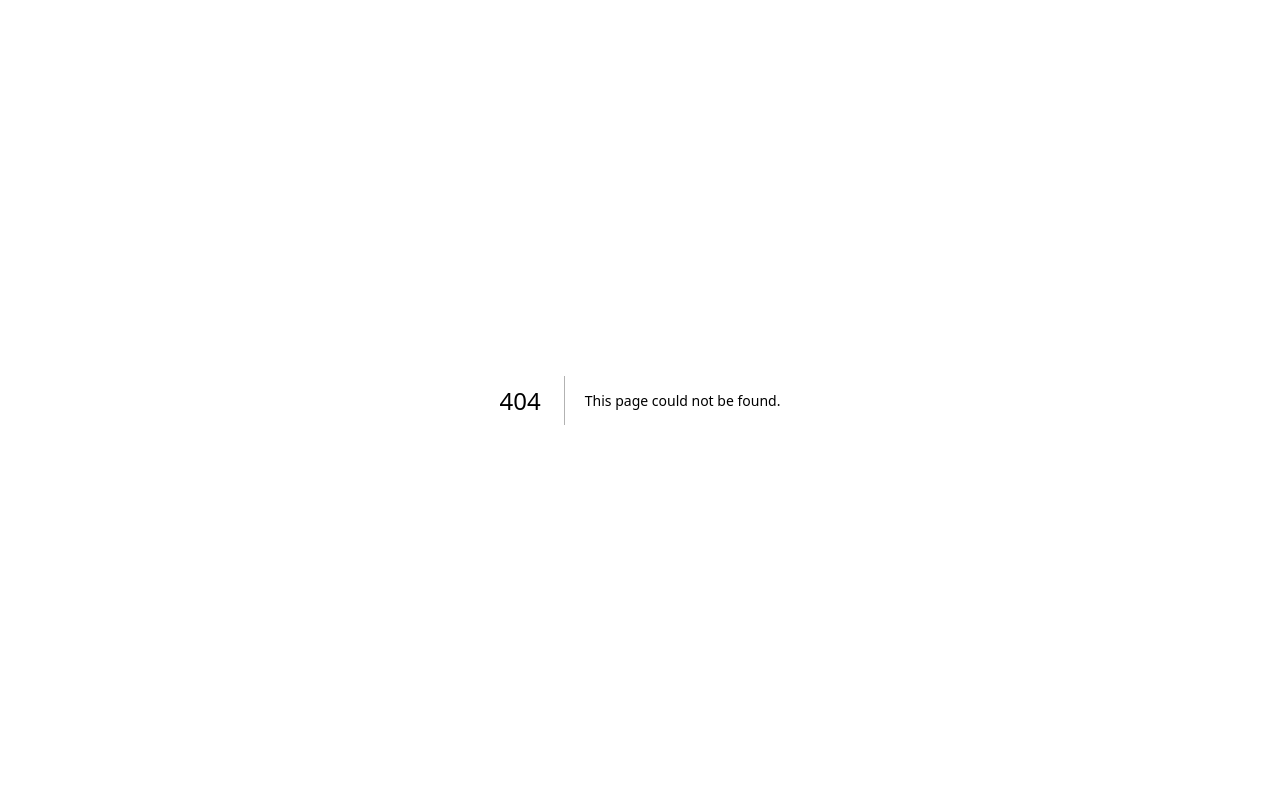
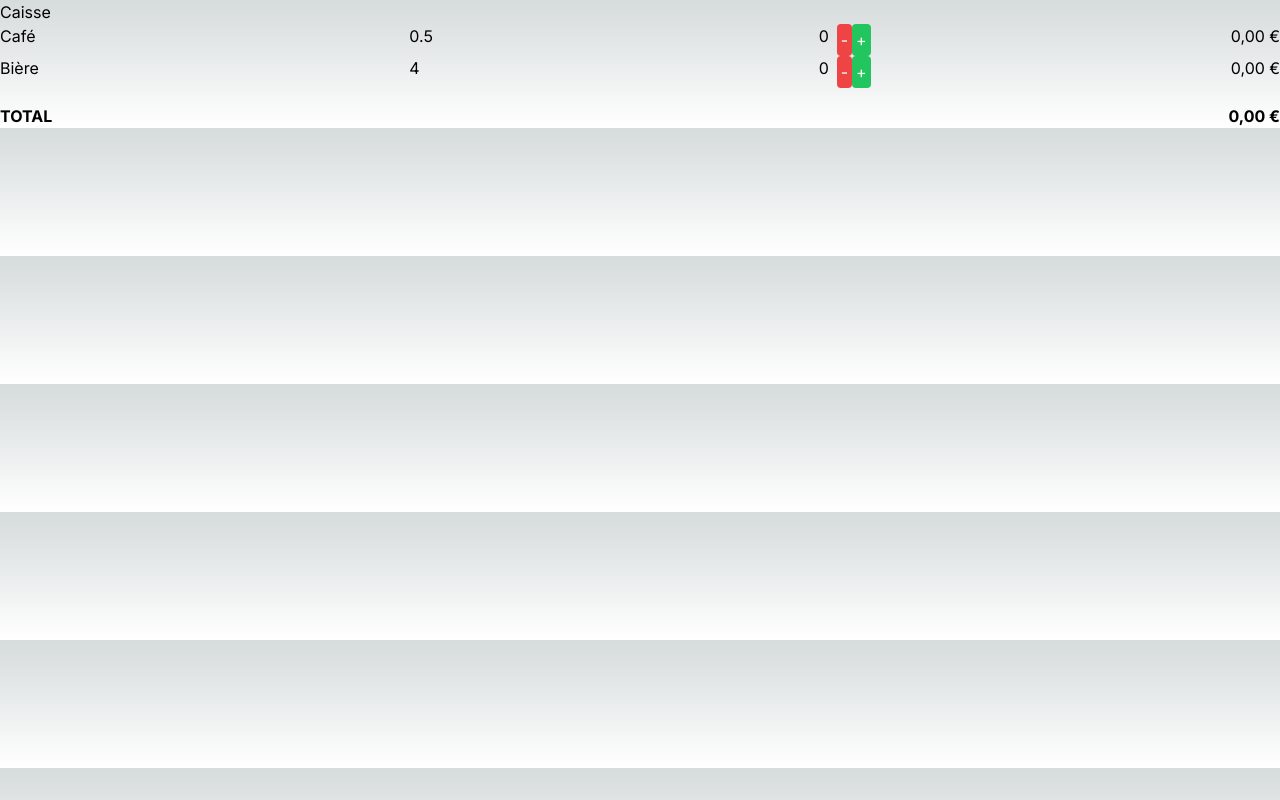
Before and after one commit to mmagn/au-rdv-nogentais, a Next.js app: page /caisse in a window 1280 px wide. Before the commit this address had no page. Built offline with nearby package versions, Linux system fonts and the light colour scheme.

Commit message:
non persisted

```diff
--- /dev/null
+++ b/app/caisse/page.tsx
@@ -0,0 +1,68 @@
+"use client"; // Add this at the top of the file
+
+import FormattedPrice from "@/components/FormattedPrice";
+import { useState } from "react";
+
+export default function Caisse() {
+  // Initialize state for items
+  const [items, setItems] = useState([
+    { name: "Café", price: 0.5, quantity: 0 },
+    { name: "Bière", price: 4, quantity: 0 },
+  ]);
+
+  // Handler to update quantity
+  const updateQuantity = (index: number, amount: number) => {
+    const newItems = [...items];
+    // Increment or decrement quantity, ensuring it's not negative
+    newItems[index].quantity = Math.max(newItems[index].quantity + amount, 0);
+    setItems(newItems);
+  };
+
+  const totalPrice = items.reduce((total, item) => {
+    return total + item.price * item.quantity;
+  }, 0);
+
+  return (
+    <>
+      <h1>Caisse</h1>
+
+      {items.map((item, index) => (
+        <div key={item.name}>
+          <div className="flex gap-x-4">
+            <div className="flex-1">{item.name}</div>
+            <div className="flex-1">{item.price}</div>
+
+            <div className="flex gap-x-2">
+              <span>{item.quantity}</span>
+              <div>
+                <button
+                  onClick={() => updateQuantity(index, -1)}
+                  className="bg-red-500 text-white p-1 rounded"
+                >
+                  -
+                </button>
+                <button
+                  onClick={() => updateQuantity(index, 1)}
+                  className="bg-green-500 text-white p-1 rounded"
+                >
+                  +
+                </button>
+              </div>
+            </div>
+            <div className="flex-1 text-right">
+              <FormattedPrice value={item.price * item.quantity} />
+            </div>
+          </div>
+        </div>
+      ))}
+
+      {/* TOTAL Line */}
+      <div className="flex flex-1 justify-between font-bold mt-4">
+        <div className="flex-1">TOTAL</div>
+        <div className="flex-1 text-right">
+          <FormattedPrice value={totalPrice} />
+        </div>
+      </div>
+    </>
+  );
+}
--- /dev/null
+++ b/components/FormattedPrice.tsx
@@ -0,0 +1,10 @@
+export default function FormattedPrice({ value }: { value: number }) {
+  const formatPrice = (value: number) => {
+    return new Intl.NumberFormat("fr-FR", {
+      style: "currency",
+      currency: "EUR",
+    }).format(value);
+  };
+
+  return <span>{formatPrice(value)}</span>;
+}
```
Also changed, not shown: 1 other file (tests, documents, lock files or other folders).
